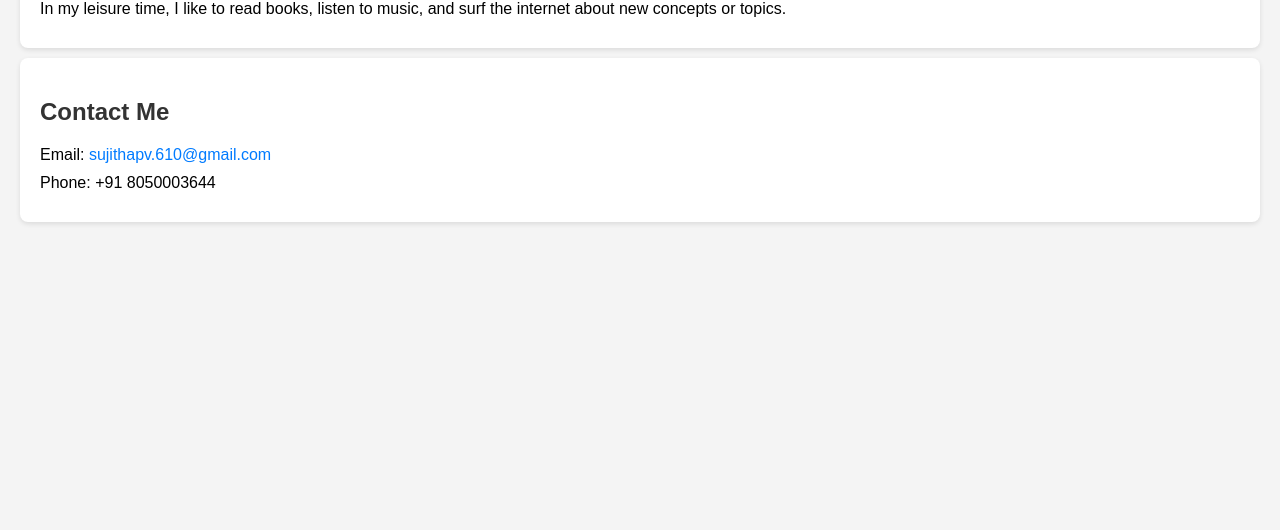
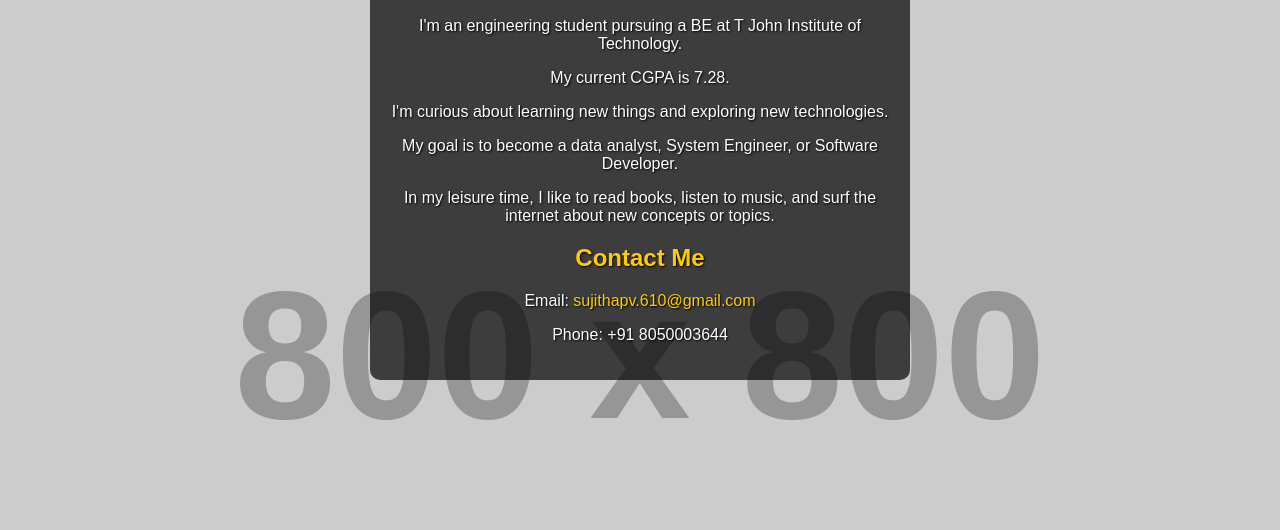
Before and after one commit to sujithapv10/github.io, a plain HTML site: page about.html in a window 1280 px wide. Shown: the part 270-800 px from the top of the page. Drawn offline with Linux system fonts and the light colour scheme; placeholder pictures from the web are drawn by us.

Commit message:
Update about.html

```diff
--- a/about.html
+++ b/about.html
@@ -7,45 +7,44 @@
     <style>
         body {
             font-family: Arial, sans-serif;
-            background-color: #f4f4f4;
+            background-image: url('https://via.placeholder.com/800'); /* Placeholder image */
+            background-size: cover;
+            color: white;
+            display: flex;
+            justify-content: center;
+            align-items: center;
+            height: 100vh;
             margin: 0;
-            padding: 20px;
+            text-shadow: 1px 1px 2px black;
         }
 
-        .section {
-            background-color: white;
+        .content {
+            background-color: rgba(0, 0, 0, 0.7);
             padding: 20px;
-            margin: 10px 0;
-            border-radius: 8px;
-            box-shadow: 0 2px 5px rgba(0, 0, 0, 0.1);
+            border-radius: 10px;
+            max-width: 500px;
+            text-align: center;
         }
 
         h1, h2 {
-            color: #333;
-        }
-
-        p {
-            margin: 10px 0;
+            color: #ffcc00;
         }
 
         a {
-            color: #007bff;
+            color: #ffcc00;
             text-decoration: none;
         }
     </style>
 </head>
 <body>
-    <div class="section">
-        <h1>About Me</h1>
-        <p>My name is Sujitha Palanadan Velayudhan.</p>
+    <div class="content">
+        <h1>My name is Sujitha Palanadan Velayudhan</h1>
         <p>I'm an engineering student pursuing a BE at T John Institute of Technology.</p>
         <p>My current CGPA is 7.28.</p>
         <p>I'm curious about learning new things and exploring new technologies.</p>
         <p>My goal is to become a data analyst, System Engineer, or Software Developer.</p>
         <p>In my leisure time, I like to read books, listen to music, and surf the internet about new concepts or topics.</p>
-    </div>
 
-    <div class="section">
         <h2>Contact Me</h2>
         <p>Email: <a href="mailto:sujithapv.610@gmail.com">sujithapv.610@gmail.com</a></p>
         <p>Phone: +91 8050003644</p>
```
